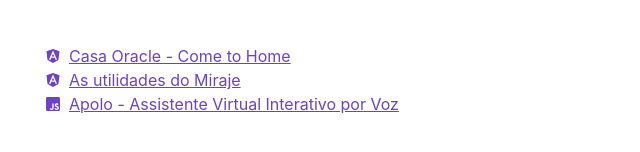
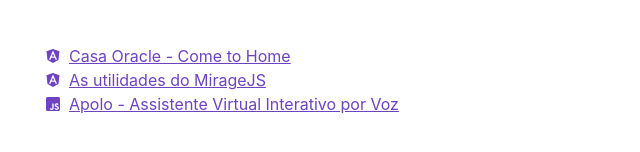
Before and after one commit to MikeBBatista/portfolio, a plain HTML site: page index.html in a window 1280 px wide. Shown: the part 4585-4737 px from the top of the page, 291-931 px from the left. Drawn offline with nearby package versions, Linux system fonts and the light colour scheme; a web font is replaced by a local one.

Commit message:
Update index.html

```diff
--- a/index.html
+++ b/index.html
@@ -156,7 +156,7 @@
                         </li>
                         <li>
                             <a href="https://github.com/MikeBBatista/miragejs" target="_blank"><span class="fa-li"><i class="fab fa-angular"></i></span>
-                            As utilidades do Miraje</a>
+                            As utilidades do MirageJS</a>
                         </li>
                         <li>
                             <a href="https://gitlab.com/apolo-pi-fatec/apolo" target="_blank"><span class="fa-li"><i class="fab fa-js-square"></i></span>
```
